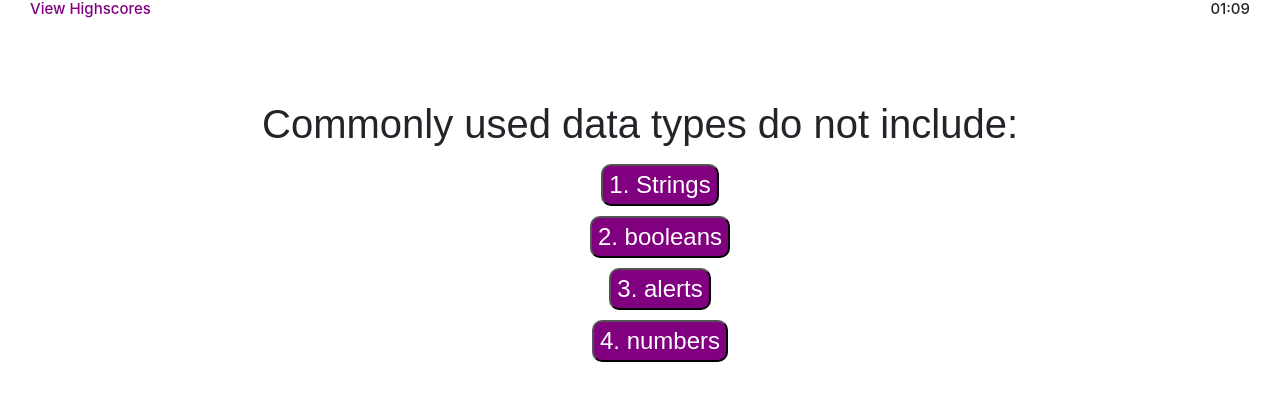
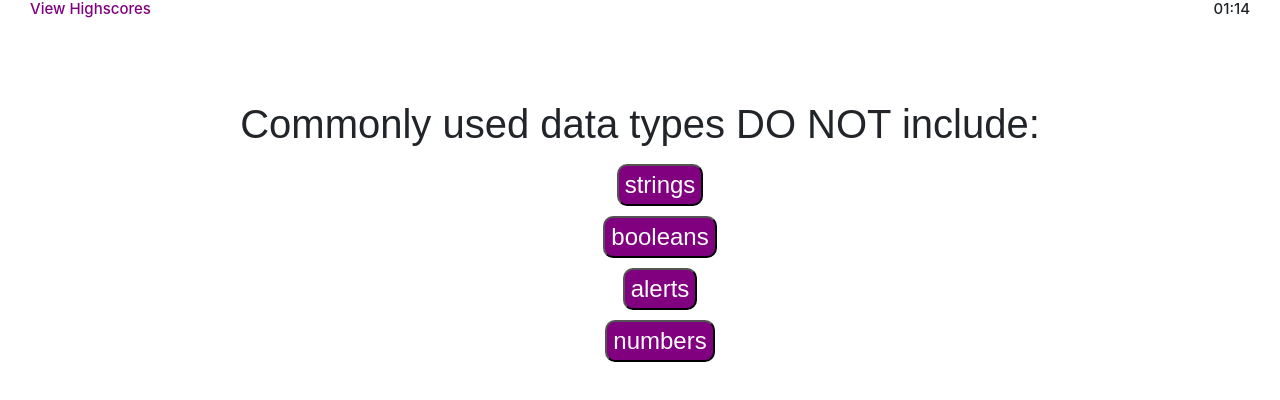
Before and after one commit to BrennanPredmore/codeQuiz, a plain HTML site: page index.html in a window 1280 px wide. Both pictures are taken after a click on the button "Start Quiz". Drawn offline with nearby package versions, Linux system fonts and the light colour scheme.

Commit message:
set timer add // decrement time by 15 seconds init // display questions in array // create alert for incorrect or correct answer // local storages for initial and timer

```diff
--- a/index.html
+++ b/index.html
@@ -33,10 +33,7 @@
         <button id="choiceFour" type="button" class="btn"></button> -->
 
         <ul id="choices">
-            <li id="choiceOne"></li>
-            <li id="choiceTwo"></li>
-            <li id="choiceThree"></li>
-            <li id="choiceFour"></li>
+
         </ul>
 
     </div>
--- a/questions.js
+++ b/questions.js
@@ -1,31 +1,30 @@
-// var questions = [
-//     {
-//       title: "Commonly used data types DO NOT include:"
-//       choices: ["strings", "booleans", "alerts", "numbers"]
-//       answer: "alerts"
-//     },
-//     {
-//       title: "The condition in an if / else statement is enclosed within ____.",
-//       choices: ["quotes", "curly brackets", "parentheses", "square brackets"],
-//       answer: "parentheses"
-//     },
-//     {
-//         title:"Arrays in Javascript can be used to store ____."
-//         choices: ["numbers and strings", "other arrays", "booleans", "all the above"]
-//         answer: "all the above"
-//     }
-//     {
-//         title: "String values must be enclosed within ____ when being assigned to variables."
-//         choices: ["commas", "curly brackets", "quotes", "paranthesis"]
-//         answer: "quotes"
-//     }
-//     {
-//         title: "A very useful tool used during development and debugging for printing content to the debugger is"
-//         choices:["JavaScript", "terminal/bash", "for loops", "console.log"]
-//         answer:"console.log"
-//     }
+var questions = [{
+        title: "Commonly used data types DO NOT include:",
+        choices: ["strings", "booleans", "alerts", "numbers"],
+        answer: "alerts",
+    },
+    {
+        title: "The condition in an if / else statement is enclosed within ____.",
+        choices: ["quotes", "curly brackets", "parentheses", "square brackets"],
+        answer: "parentheses",
+    },
+    {
+        title: "Arrays in Javascript can be used to store ____.",
+        choices: ["numbers and strings", "other arrays", "booleans", "all the above"],
+        answer: "all the above"
+    },
+    {
+        title: "String values must be enclosed within ____ when being assigned to variables.",
+        choices: ["commas", "curly brackets", "quotes", "paranthesis"],
+        answer: "quotes"
+    },
+    {
+        title: "A very useful tool used during development and debugging for printing content to the debugger is",
+        choices: ["JavaScript", "terminal/bash", "for loops", "console.log"],
+        answer: "console.log"
+    },
 
-//   ];
+];
 //   for (var count = 0; count < Arr.Length;Count){
 //     var ul = document.createElement('ul');
 //     document.createElement('li')
--- a/script.js
+++ b/script.js
@@ -1,70 +1,104 @@
 var questionTitle = document.querySelector('#questionTitle');
 var paragraphSection = document.querySelector('#paragraph');
 var ul = document.querySelector('#choices')
+var currentQuestionIndex = 0
+var timer;
 
-var choiceOneElem = document.querySelector("#choiceOne");
-var choiceTwoElem = document.querySelector("#choiceTwo");
-var choiceThreeElem = document.querySelector("#choiceThree");
-var choiceFourElem = document.querySelector("#choiceFour");
+// var choiceOneElem = document.querySelector("#choiceOne");
+// var choiceTwoElem = document.querySelector("#choiceTwo");
+// var choiceThreeElem = document.querySelector("#choiceThree");
+// var choiceFourElem = document.querySelector("#choiceFour");
 
 var startButton = document.querySelector('#startButton')
-.addEventListener('click', buttonClicked);
+.addEventListener('click', startButtonClicked);
 
-function buttonClicked(e){
-    document.querySelector('#questionTitle').textContent = 'Commonly used data types do not include:';
+function startButtonClicked(e){
+    // document.querySelector('#questionTitle').textContent = 'Commonly used data types do not include:';
+    // document.querySelector('#paragraph').innerHTML = '';
+
+    // var choiceOneBtn = document.createElement("button");
+    // choiceOneBtn.textContent = '1. Strings';
+    // choiceOneElem.append(choiceOneBtn);
+
+    // var choiceTwoBtn = document.createElement("button");
+    // choiceTwoBtn.textContent = '2. booleans';
+    // choiceTwoElem.append(choiceTwoBtn);
+
+    // var choiceThreeBtn = document.createElement("button");
+    // choiceThreeBtn.textContent = '3. alerts';
+    // choiceThreeElem.append(choiceThreeBtn);
+
+    // var choiceFourBtn = document.createElement("button");
+    // choiceFourBtn.textContent = '4. numbers';
+    // choiceFourElem.append(choiceFourBtn);
+    var fiveMinutes = 15 * 5,
+    display = document.querySelector('#time');
+startTimer(fiveMinutes, display);
+displayQuestion()
+}
+
+function answerButtonClicked(e){
+       // check if the answer is correct
+      // if: incorrect decrement time by 15 seconds
+     // increment the next question
+    // manipulate the page
+    if(this.value !== questions[currentQuestionIndex].answer){
+alert('incorrect');
+timer -= 15;
+    }else{
+        alert('corrrect');
+    }
+currentQuestionIndex++
+displayQuestion()
+}
+
+function displayQuestion(e){
+    var currentQuestion = questions[currentQuestionIndex];
+    document.querySelector('#questionTitle').textContent = currentQuestion.title;
     document.querySelector('#paragraph').innerHTML = '';
+    ul.innerHTML = '';
 
-    var choiceOneBtn = document.createElement("button");
-    choiceOneBtn.textContent = '1. Strings';
-    choiceOneElem.append(choiceOneBtn);
+    for (var i = 0; i < currentQuestion.choices.length;i++){
+        var li = document.createElement('li');
+          var choiceButton = document.createElement("button");
+          choiceButton.setAttribute('value', currentQuestion.choices[i])
+ choiceButton.textContent = currentQuestion.choices[i];
+ choiceButton.onclick = answerButtonClicked
+ choiceButton.classList.add('answerChoice')
+ li.append(choiceButton)
+ ul.append(li);
 
-    var choiceTwoBtn = document.createElement("button");
-    choiceTwoBtn.textContent = '2. booleans';
-    choiceTwoElem.append(choiceTwoBtn);
 
-    var choiceThreeBtn = document.createElement("button");
-    choiceThreeBtn.textContent = '3. alerts';
-    choiceThreeElem.append(choiceThreeBtn);
+}}
 
-    var choiceFourBtn = document.createElement("button");
-    choiceFourBtn.textContent = '4. numbers';
-    choiceFourElem.append(choiceFourBtn);
-
-    // document.querySelector('#choiceOne').textContent = 'Strings';
-    // document.querySelector('#choiceTwo').textContent = 'booleans';
-    // document.querySelector('#choiceThree').textContent = 'alerts';
-    // document.querySelector('#choiceFour').textContent = 'numbers';
-    // document.querySelector('#startButton').textContent = 'Submit Answer';
-}
 
 // var submitButton = document.querySelector('#startButton')
 // .addEventListener('click', submitAnswer);
 
         // Use delegator strategy, have event listener on predefined element main
         // wait for clicks on main element
-        ul.addEventListener("click", function(event) {
+        // ul.addEventListener("click", function(event) {
 
-            var targetedClick = event.target;
+        //     var targetedClick = event.target;
 
-            // Only target li tags to proceed to next classroom
-            if(targetedClick.matches("button")) {
+        //     // Only target li tags to proceed to next classroom
+        //     if(targetedClick.matches("button")) {
 
-                console.log(targetedClick.textContent);
-
-
-
-
-            }
-        });
+        //         console.log(targetedClick.textContent);
+        //         answerButtonClicked()
+        //     }
+        // });
 
 
         // SET TIMER!
         var time = document.getElementById('time');
 
-        time.addEventListener('click', buttonClicked);
+        time.addEventListener('click', startButtonClicked);
 
         function startTimer(duration, display) {
-            var timer = duration, minutes, seconds;
+             timer = duration;
+             var minutes;
+             var seconds;
             setInterval(function () {
                 minutes = parseInt(timer / 60, 10);
                 seconds = parseInt(timer % 60, 10);
@@ -81,7 +115,11 @@ function buttonClicked(e){
         }
 
         window.onload = function () {
-            var fiveMinutes = 15 * 5,
-                display = document.querySelector('#time');
-            startTimer(fiveMinutes, display);
+
         };
+
+        //Local storage
+        // Store
+localStorage.setItem("initials", timer);
+// Retrieve
+document.getElementById("result").innerHTML = localStorage.getItem('intitials');
--- a/style.css
+++ b/style.css
@@ -33,6 +33,7 @@ button {
     background-color: purple;
     border-radius: 10px;
     color: white;
+
 }
 
 button:hover{
@@ -44,7 +45,11 @@ button:hover{
     font-size: 24px;
 }
 
-#choiceOne {
+#choices li {
+    margin-bottom: 10px;
+}
+
+/* #choiceOne {
     margin-bottom: 10px;
 
 }
@@ -59,4 +64,4 @@ button:hover{
 
 #choiceFour {
     margin-bottom: 10px;
-}
+} */
```
